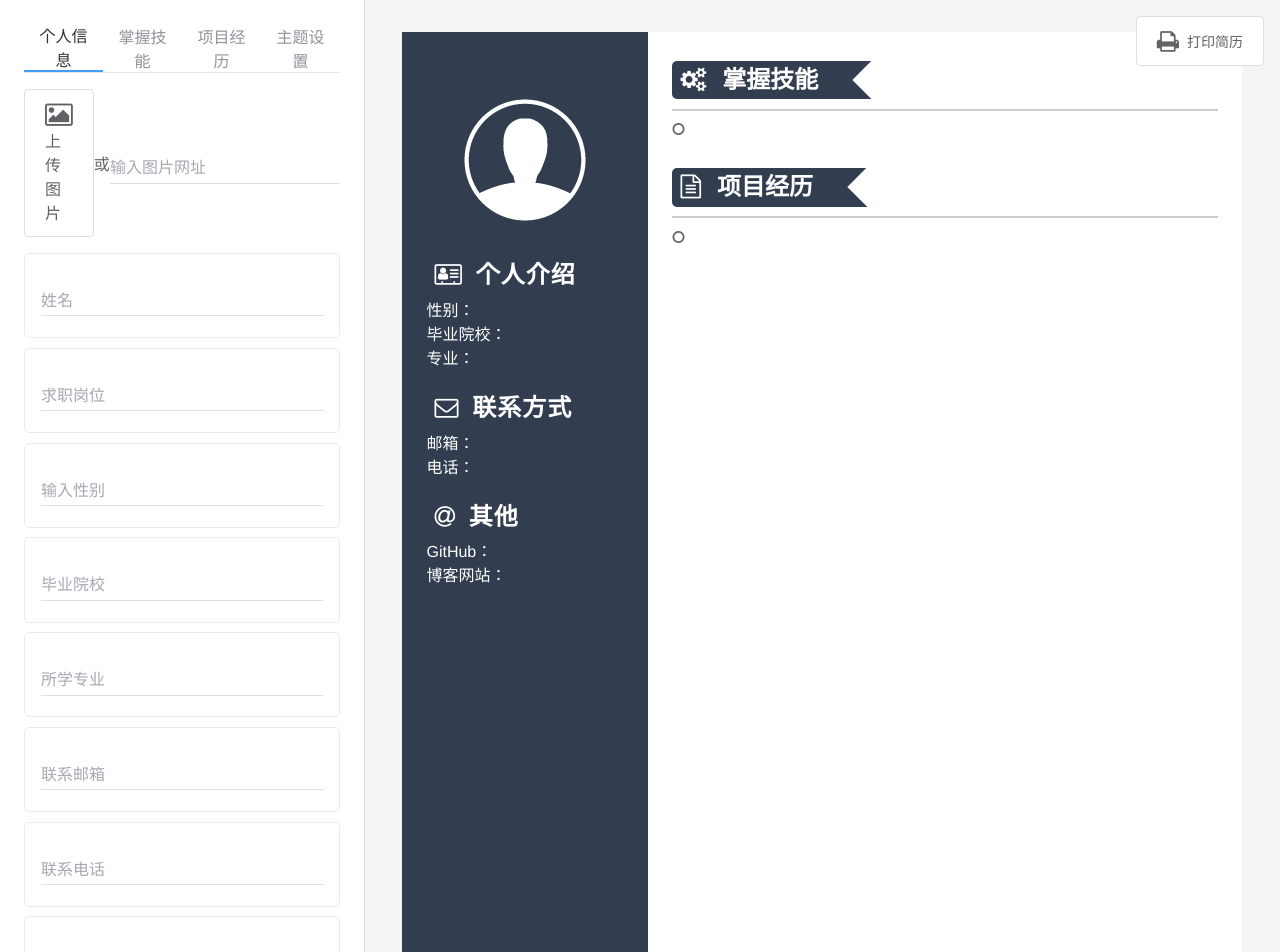
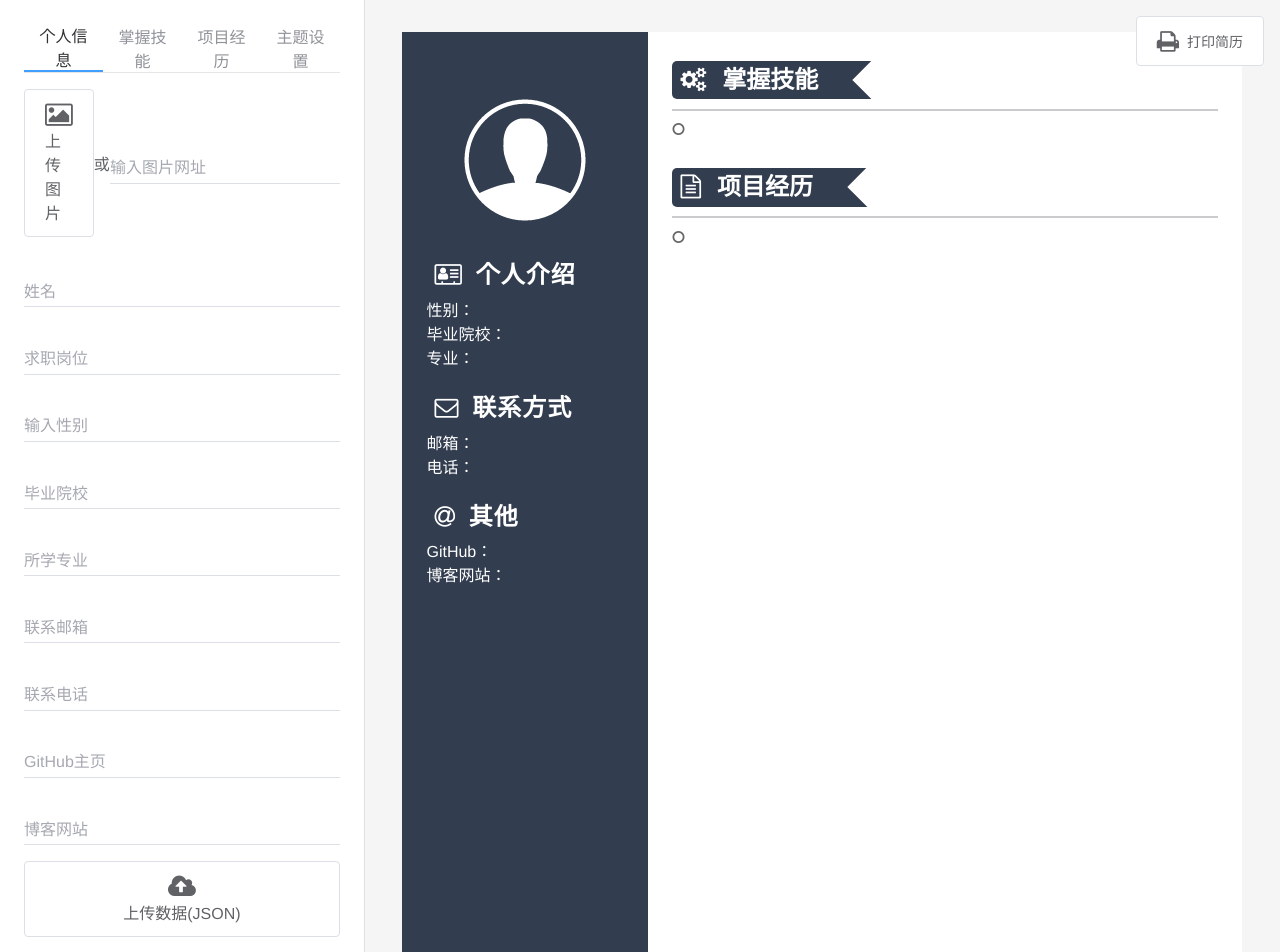
Before and after one commit to eddievandeer/resume, a Vue app: page / in a window 1280 px wide. Shown: the top 952 px of the page. Built offline with nearby package versions, Linux system fonts and the light colour scheme.

Commit message:
feat(console): modify some styles

```diff
--- a/src/components/ResumeConsole/Load/LoadJson.vue
+++ b/src/components/ResumeConsole/Load/LoadJson.vue
@@ -46,7 +46,7 @@
 
 <style lang="scss" scoped>
     .upload-file {
-        margin-bottom: 1rem;
+        margin-top: 1rem;
 
         .upload-btn {
             display: flex;
--- a/src/components/ResumeConsole/NavBar/Info.vue
+++ b/src/components/ResumeConsole/NavBar/Info.vue
@@ -1,7 +1,7 @@
 <template>
     <div class="inputs">
         <load-image style="margin-bottom: 1rem"></load-image>
-        <div class="input-item" v-for="(type, key) in inputTypes" :key="key">
+        <div v-for="(type, key) in inputTypes" :key="key">
             <my-input v-model="info[key]">
                 <span>{{type}}</span>
             </my-input>
```
